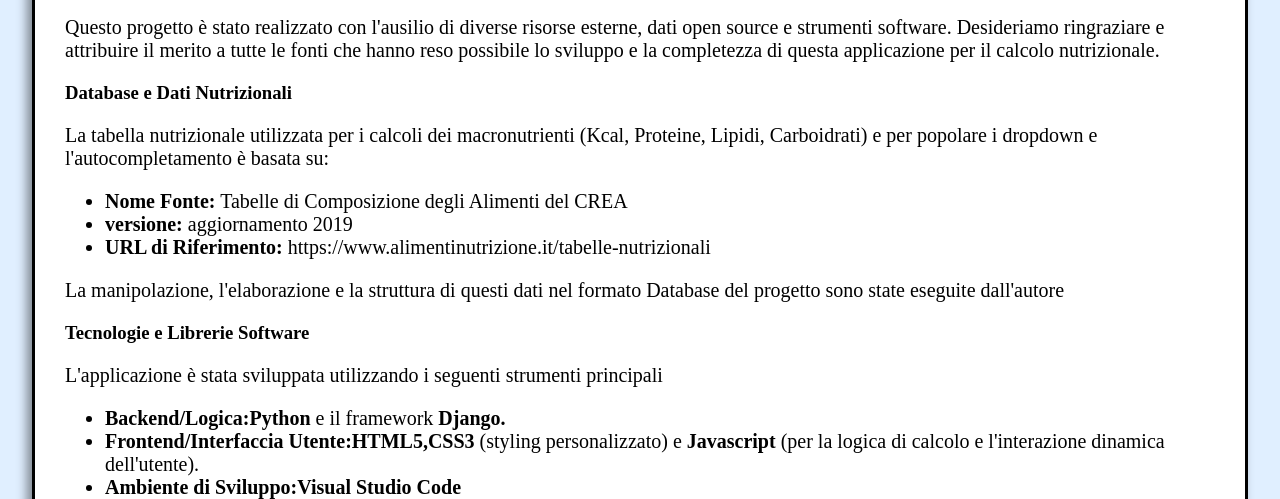
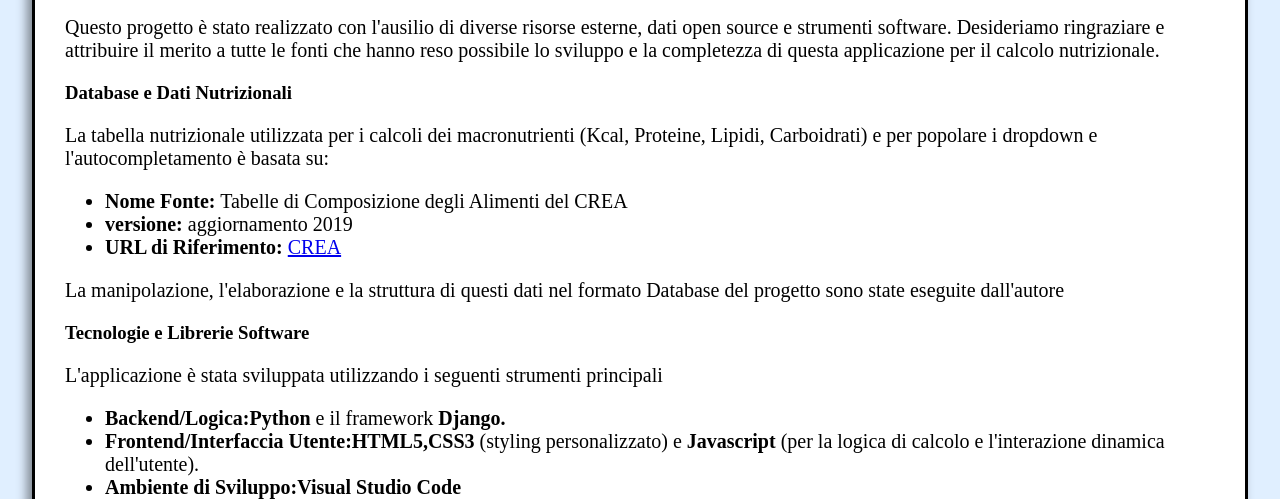
Before and after one commit to tilottagirolamo96-cpu/corso_full_stack_python, a Django app: page /crediti/ in a window 1280 px wide. Shown: the part 297-796 px from the top of the page. Run offline with Django 5.2, Linux system fonts and the light colour scheme.

Commit message:
aggiustamento dei link

```diff
--- a/home/templates/home/crediti.html
+++ b/home/templates/home/crediti.html
@@ -24,7 +24,7 @@
             <ul>
                 <li><strong>Nome Fonte:</strong> Tabelle di Composizione degli Alimenti del CREA</li>
                 <li><strong>versione:</strong> aggiornamento 2019</li>
-                <li><strong>URL di Riferimento:</strong> https://www.alimentinutrizione.it/tabelle-nutrizionali</li>
+                <li><strong>URL di Riferimento:</strong> <a href="https://www.alimentinutrizione.it/tabelle-nutrizionali">CREA</a></li>
             </ul>
             <p>
                 La manipolazione, l'elaborazione e la struttura di questi dati nel formato Database del progetto sono state
@@ -88,9 +88,10 @@
         <p>si ringraziano:
             <ul>
                 <li><strong>creatori del corso:</strong> TalentForm</li>
-                <li><strong>I Professori</strong> <ul>
-                    <li>Francesca Rossi</li>
-                    <li>Leonardo Mazzoleni</li>
+                <li><strong>I Professori</strong>
+                    <ul>
+                        <li>Francesca Rossi</li>
+                        <li>Leonardo Mazzoleni</li>
                     </ul>
                 <li><strong>Il tutor</strong> Diana Tedesco</li>
             </ul>
```
